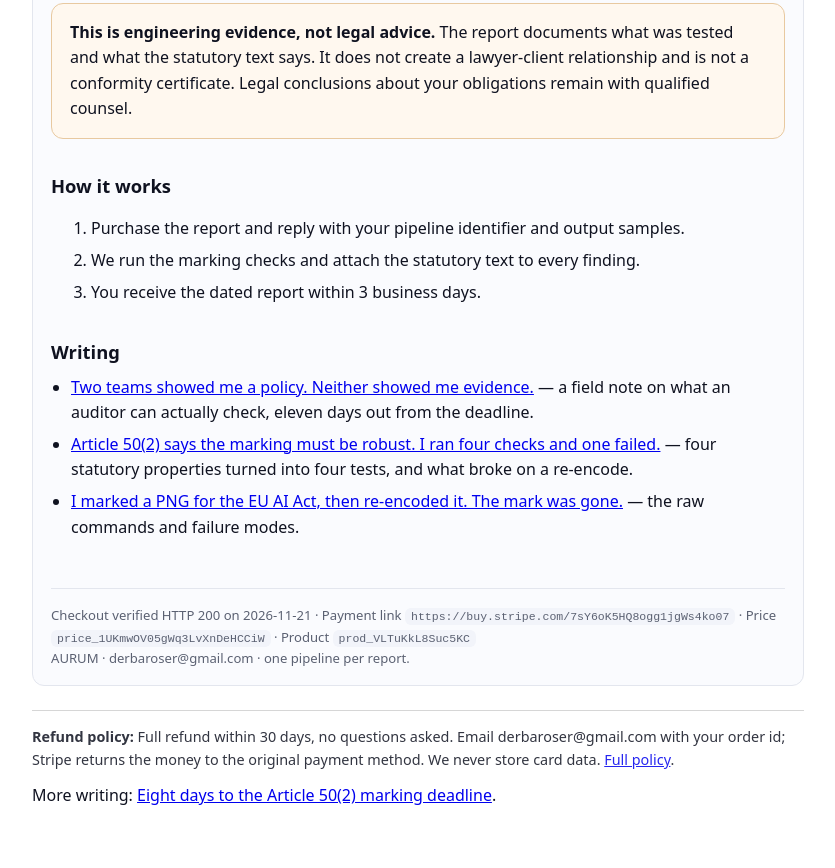
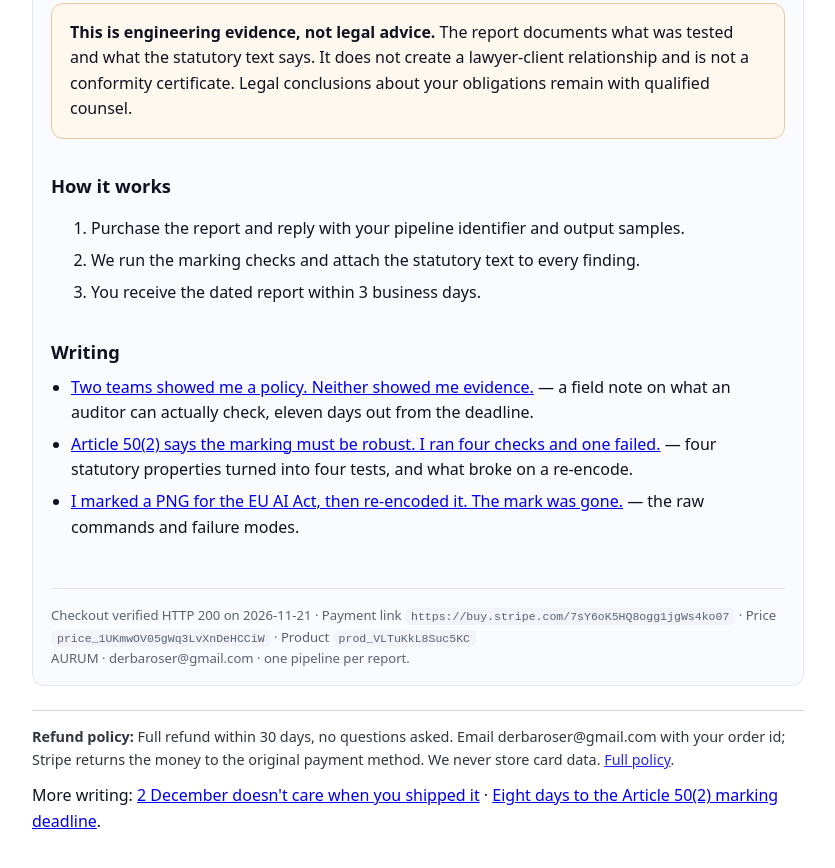
Before and after one commit to derbaroser-eng/art50-conform, a plain HTML site: page index.html in a window 1280 px wide. Shown: the part 1069-1937 px from the top of the page, without its empty margins (222-1057 px from the left). Drawn offline with Linux system fonts and the light colour scheme.

Commit message:
growth: cross-link 2 December grace-cliff article

```diff
--- a/index.html
+++ b/index.html
@@ -94,6 +94,6 @@
 <!-- closer-refund-policy -->
 <p class="closer-refund" style="border-top:1px solid #8886;margin-top:24px;padding-top:14px;font-size:.9rem;opacity:.85"><strong>Refund policy:</strong> Full refund within 30 days, no questions asked. Email derbaroser@gmail.com with your order id; Stripe returns the money to the original payment method. We never store card data. <a href="https://derbaroser-eng.github.io/products/REFUND.md">Full policy</a>.</p>
 
-<p>More writing: <a href="https://dev.to/aurum_revenue/eight-days-to-the-article-502-marking-deadline-the-exact-rule-and-the-check-i-ran-2bj">Eight days to the Article 50(2) marking deadline</a>.</p>
+<p>More writing: <a href="https://dev.to/aurum_revenue/2-december-doesnt-care-when-you-shipped-it-31ko">2 December doesn't care when you shipped it</a> · <a href="https://dev.to/aurum_revenue/eight-days-to-the-article-502-marking-deadline-the-exact-rule-and-the-check-i-ran-2bj">Eight days to the Article 50(2) marking deadline</a>.</p>
 </body>
 </html>
```
